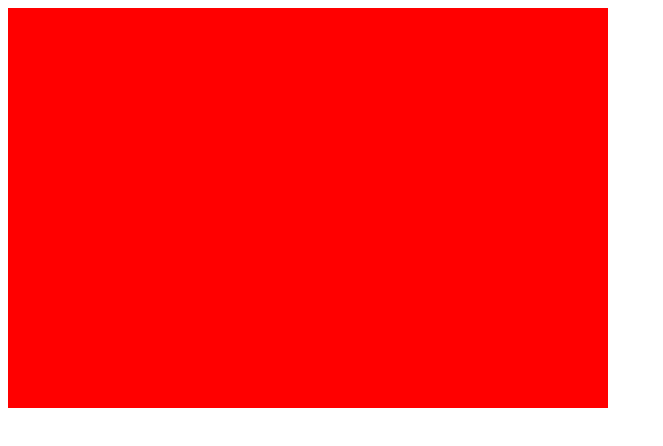
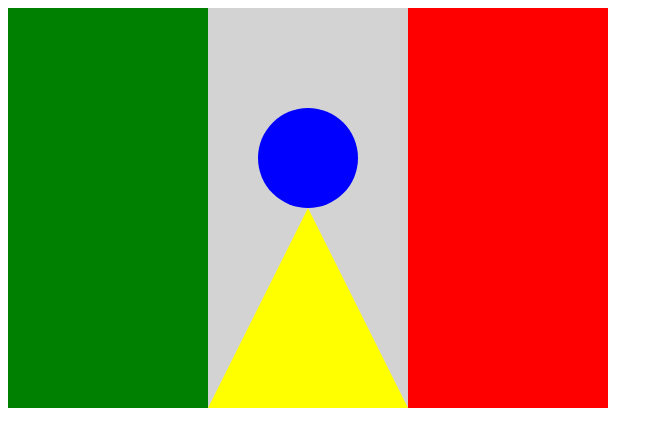
Before and after one commit to RodrigoSouzaSilva/Boticario_Desenvolve, a plain HTML site: page semana 2/programa.html in a window 1280 px wide. Shown: the whole page, without its empty margins (0-663 px from the left). Drawn offline with Linux system fonts and the light colour scheme.

Commit message:
atualizando semana 2

```diff
--- a/semana 2/programa.html
+++ b/semana 2/programa.html
@@ -15,19 +15,55 @@
 
     <script>
 
-        let tela = document.querySelector('canvas')
+        let tela = document.querySelector('canvas');
         // inicia a tela de desenho
 
-        let pincel = tela.getContext('2d')
+        let pincel = tela.getContext('2d');
         // diz qual será o contexto do desenho
 
-        pincel.fillStyle = 'red'
-        // qual a cor do desenho]
-        // (precisa ser iniciado antes do preenchimento FILL)
+        pincel.fillStyle = 'lightgrey';
+        pincel.fillRect(0,0,600,400);
+        // Pinta por completo o guadro em cinza
 
-        pincel.fillRect(0, 0, 600, 400)
-        // onde começa largura e altura na tela e
-        // qual o tamanho (respeitando o tamanho total do canvas)
+        pincel.fillStyle = 'green'
+        pincel.fillRect(0, 0, 200, 400)
+        // Pinta uma faixa verde
+
+        pincel.fillStyle = 'red';
+        pincel.fillRect(400, 0, 200, 400);
+        // Pinta uma faixa vermelha
+
+
+        // Fazendo um triangulo //
+        pincel.fillStyle = 'yellow'
+        pincel.beginPath()
+        // Pincel irá iniciar um caminho
+
+        pincel.moveTo(300, 200)
+        // Pincel irá começar nesse ponto
+
+        pincel.lineTo(200, 400)
+        // Para onde irá se mover apartir do começo
+
+        pincel.lineTo(400, 400)
+        // Para onde irá se mover apartir do começo
+
+        pincel.fill()
+        // pede para preencher o que foi desenhado
+
+        // Fazendo uma Bola //
+        pincel.fillStyle = 'blue'
+
+        pincel.beginPath()
+        // Novo caminho para criar um novo objeto
+        // se não seria usado o caminho anterior
+
+        pincel.arc(300, 150, 50, 0, 2 * 3.14)
+        // X, Y, tamanho do raio, angulo inicial, angulo final
+
+        pincel.fill()
+        // Pencher a bola (pintar o desenho)
+
     </script>
 
 </body>
```
Also changed, not shown: semana 2/programa2.html (added, +45 -0 lines), 1 other file.
